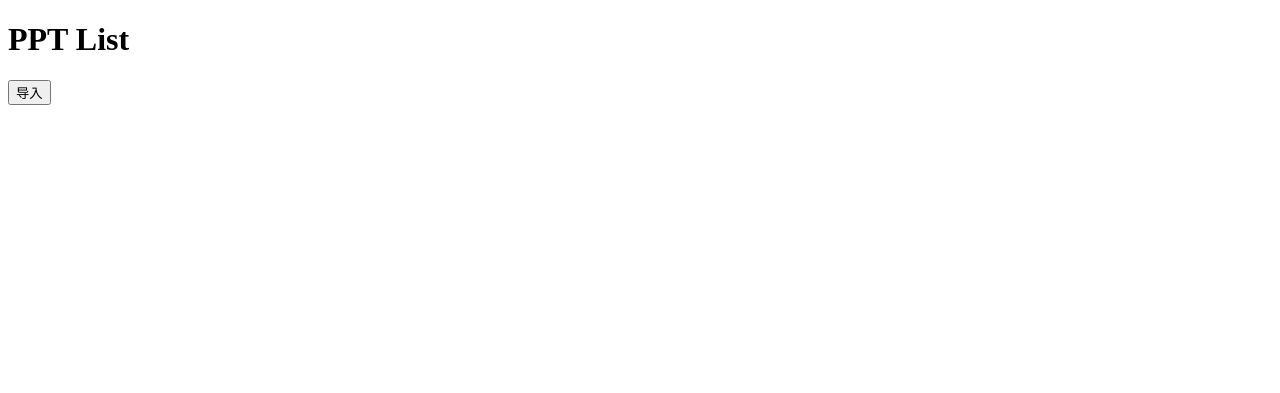
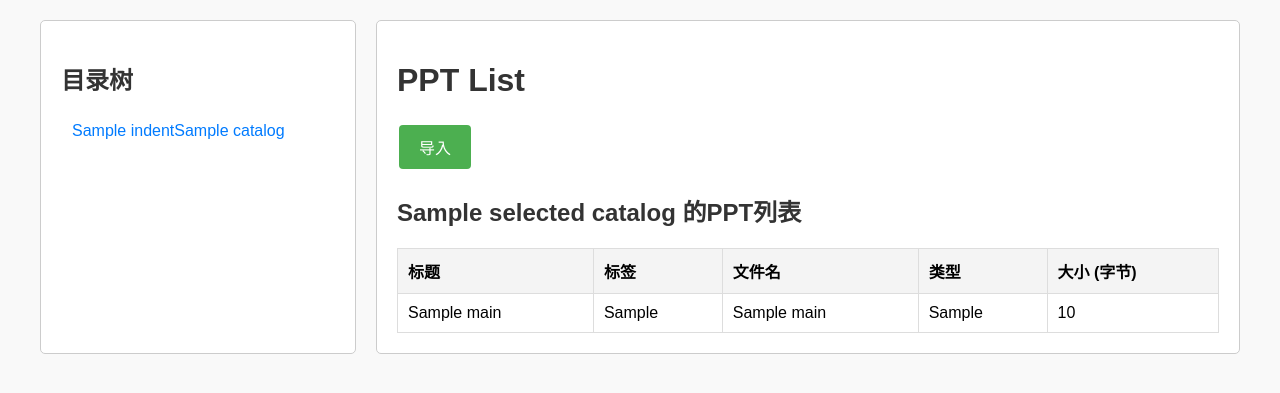
Before and after one commit to SiYuanLiuCrazy/CY_Final_Project, a Django app: template ppt_lable/myapp/templates/ppt_list.html in a window 1280 px wide. Shown: the top 393 px of the page. Run offline with Django 5.2, Linux system fonts and the light colour scheme; tables that the repository leaves empty hold one stand-in row (values such as "Sample post"); the template is opened without the code that fills it: values that come from a table or form of the project are taken from there, most other values are stand-ins (such as "Sample title", 1, 10 or a date in 2020); data that the repository does not hold is empty.

Commit message:
美化导入页面

```diff
--- a/ppt_lable/myapp/models.py
+++ b/ppt_lable/myapp/models.py
@@ -28,6 +28,7 @@ class TyPptCatalog(models.Model):
 class TyPptMain(models.Model):
     id = models.UUIDField(primary_key=True, default=uuid.uuid4, editable=False)
     title = models.CharField(max_length=64, default='')
+    lable = models.CharField(max_length=64, default='')
     catalog = models.UUIDField(null=True, blank=True)
     name = models.CharField(max_length=1024, default='')
     type = models.CharField(max_length=64, default='')
--- a/ppt_lable/myapp/templates/ppt_list.html
+++ b/ppt_lable/myapp/templates/ppt_list.html
@@ -5,13 +5,109 @@
     <script>
         function openImportModal() {
             document.getElementById('importModal').style.display = 'block';
+            document.getElementById('importModalOverlay').style.display = 'block';
         }
 
         function closeImportModal() {
             document.getElementById('importModal').style.display = 'none';
+            document.getElementById('importModalOverlay').style.display = 'none';
+        }
+
+        function toggleChildren(id) {
+            var element = document.getElementById('children-' + id);
+            if (element.style.display === 'none') {
+                element.style.display = 'block';
+            } else {
+                element.style.display = 'none';
+            }
         }
     </script>
     <style>
+        body {
+            font-family: Arial, sans-serif;
+            margin: 0;
+            padding: 0;
+            background-color: #f9f9f9;
+        }
+        .container {
+            display: flex;
+            max-width: 1200px;
+            margin: 0 auto;
+            padding: 20px;
+        }
+        h1, h2 {
+            color: #333;
+        }
+        .button {
+            background-color: #4CAF50;
+            color: white;
+            border: none;
+            padding: 10px 20px;
+            text-align: center;
+            text-decoration: none;
+            display: inline-block;
+            font-size: 16px;
+            margin: 4px 2px;
+            cursor: pointer;
+            border-radius: 4px;
+        }
+        .button:hover {
+            background-color: #45a049;
+        }
+        .catalog-tree {
+            width: 25%;
+            background-color: white;
+            padding: 20px;
+            border-radius: 5px;
+            border: 1px solid #ccc;
+            margin-right: 20px;
+        }
+        .catalog-tree ul {
+            list-style-type: none;
+            padding-left: 0;
+        }
+        .catalog-tree li {
+            margin: 5px 0;
+        }
+        .folder {
+            cursor: pointer;
+            color: #007BFF;
+            text-decoration: none;
+            display: block;
+            padding: 5px 10px;
+            border-radius: 4px;
+            border: 1px solid transparent;
+        }
+        .folder:hover {
+            text-decoration: none;
+            background-color: #f0f0f0;
+            border: 1px solid #ddd;
+        }
+        .indent {
+            margin-left: 20px;
+        }
+        .ppt-list {
+            width: 75%;
+            background-color: white;
+            padding: 20px;
+            border-radius: 5px;
+            border: 1px solid #ccc;
+        }
+        table {
+            width: 100%;
+            border-collapse: collapse;
+            margin-top: 20px;
+        }
+        table, th, td {
+            border: 1px solid #ddd;
+        }
+        th, td {
+            padding: 10px;
+            text-align: left;
+        }
+        th {
+            background-color: #f4f4f4;
+        }
         #importModal {
             display: none;
             position: fixed;
@@ -22,6 +118,8 @@
             padding: 20px;
             background: #fff;
             z-index: 1000;
+            border-radius: 5px;
+            box-shadow: 0 2px 10px rgba(0, 0, 0, 0.1);
         }
         #importModalOverlay {
             display: none;
@@ -33,31 +131,115 @@
             background: rgba(0, 0, 0, 0.5);
             z-index: 999;
         }
+        .modal-header {
+            margin-bottom: 15px;
+        }
+        .modal-header h2 {
+            margin: 0;
+        }
+        .modal-footer {
+            text-align: right;
+            margin-top: 15px;
+        }
+        .modal-footer button {
+            margin-left: 10px;
+        }
+        .form-group {
+            margin-bottom: 15px;
+        }
+        .form-group label {
+            display: block;
+            margin-bottom: 5px;
+        }
+        .form-group input, .form-group select {
+            width: calc(100% - 22px);
+            padding: 10px;
+            border: 1px solid #ccc;
+            border-radius: 4px;
+        }
     </style>
 </head>
 <body>
+    <div class="container">
+        <div class="catalog-tree">
+            <h2>目录树</h2>
+            <ul>
+                {% for catalog, indent in catalog_tree %}
+                    <li>
+                        <a class="folder" href="{% url 'catalog_detail' catalog.id %}">
+                            {{ indent|safe }}{{ catalog.label }}
+                        </a>
+                    </li>
+                {% endfor %}
+            </ul>
+        </div>
+
+        <div class="ppt-list">
             <h1>PPT List</h1>
-    <button onclick="openImportModal()">导入</button>
-    <!-- PPT List content here -->
+            <button class="button" onclick="openImportModal()">导入</button>
 
             <div id="importModalOverlay" onclick="closeImportModal()"></div>
             <div id="importModal">
+                <div class="modal-header">
                     <h2>导入PPT文件</h2>
+                </div>
                 <form method="POST" action="{% url 'import_ppt' %}" enctype="multipart/form-data">
                     {% csrf_token %}
+                    <div class="form-group">
                         <label for="ppt_file">选择PPT文件:</label>
-            <input type="file" id="ppt_file" name="ppt_file" accept=".ppt,.pptx" required><br><br>
+                        <input type="file" id="ppt_file" name="ppt_file" accept=".ppt,.pptx" required>
+                    </div>
+                    <div class="form-group">
                         <label for="title">文件标题:</label>
-            <input type="text" id="title" name="title" required><br><br>
+                        <input type="text" id="title" name="title" required>
+                    </div>
+                    <div class="form-group">
+                        <label for="lable">文件标签:</label>
+                        <input type="text" id="lable" name="lable" required>
+                    </div>
+                    <div class="form-group">
                         <label for="target_folder">目标文件夹:</label>
                         <select id="target_folder" name="target_folder" required>
-                {% for catalog in catalogs %}
-                    <option value="{{ catalog.id }}">{{ catalog.label }}</option>
+                            {% for catalog, indent in catalog_tree %}
+                                <option value="{{ catalog.id }}">{{ indent|safe }}{{ catalog.label }}</option>
                             {% endfor %}
-            </select><br><br>
-            <button type="submit">保存</button>
-            <button type="button" onclick="closeImportModal()">取消</button>
+                        </select>
+                    </div>
+                    <div class="modal-footer">
+                        <button type="button" class="button" onclick="closeImportModal()">取消</button>
+                        <button type="submit" class="button">保存</button>
+                    </div>
                 </form>
+            </div>
+
+            {% if ppts %}
+                <h2>{{ selected_catalog.label }} 的PPT列表</h2>
+                <table>
+                    <thead>
+                        <tr>
+                            <th>标题</th>
+                            <th>标签</th>
+                            <th>文件名</th>
+                            <th>类型</th>
+                            <th>大小 (字节)</th>
+                        </tr>
+                    </thead>
+                    <tbody>
+                        {% for ppt in ppts %}
+                            <tr>
+                                <td>{{ ppt.title }}</td>
+                                <td>{{ ppt.lable }}</td>
+                                <td>{{ ppt.name }}</td>
+                                <td>{{ ppt.type }}</td>
+                                <td>{{ ppt.size }}</td>
+                            </tr>
+                        {% endfor %}
+                    </tbody>
+                </table>
+            {% else %}
+                <p>选择一个目录以查看其内容。</p>
+            {% endif %}
+        </div>
     </div>
 </body>
 </html>
--- a/ppt_lable/ppt_lable/urls.py
+++ b/ppt_lable/ppt_lable/urls.py
@@ -17,7 +17,7 @@ Including another URLconf
 
 from django.contrib import admin
 from django.urls import path
-from myapp.views import create_folder_view, catalog_list_view, delete_catalog_view, create_subitem_view, edit_catalog_view, move_catalog_view, ppt_list_view, import_ppt_view
+from myapp.views import create_folder_view, catalog_list_view, delete_catalog_view, create_subitem_view, edit_catalog_view, move_catalog_view, ppt_list_view, import_ppt_view, catalog_detail_view
 urlpatterns = [
     path("admin/", admin.site.urls),
     path('create_folder/', create_folder_view, name='create_folder'),
@@ -28,4 +28,5 @@ urlpatterns = [
     path('move_catalog/', move_catalog_view, name='move_catalog'),  # 新增移动路径
     path('ppt_list/', ppt_list_view, name='ppt_list'),
     path('import_ppt/', import_ppt_view, name='import_ppt'),
+    path('catalog/<uuid:catalog_id>/', catalog_detail_view, name='catalog_detail'),
 ]
```
Also changed, not shown: ppt_lable/myapp/templates/ppt_list.txt (deleted, +0 -63 lines), ppt_lable/myapp/views.py (+29 -3 lines). Lines whose indentation alone changed are shown as unchanged.
